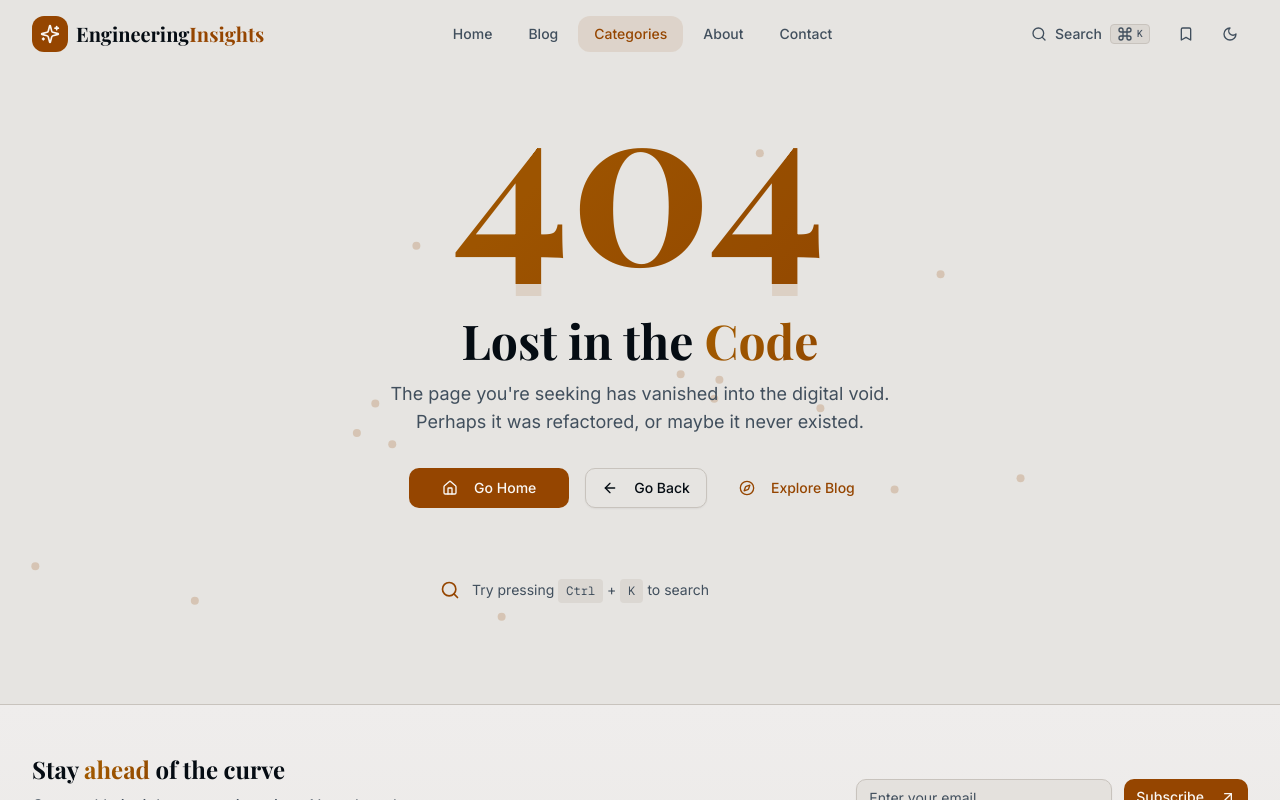
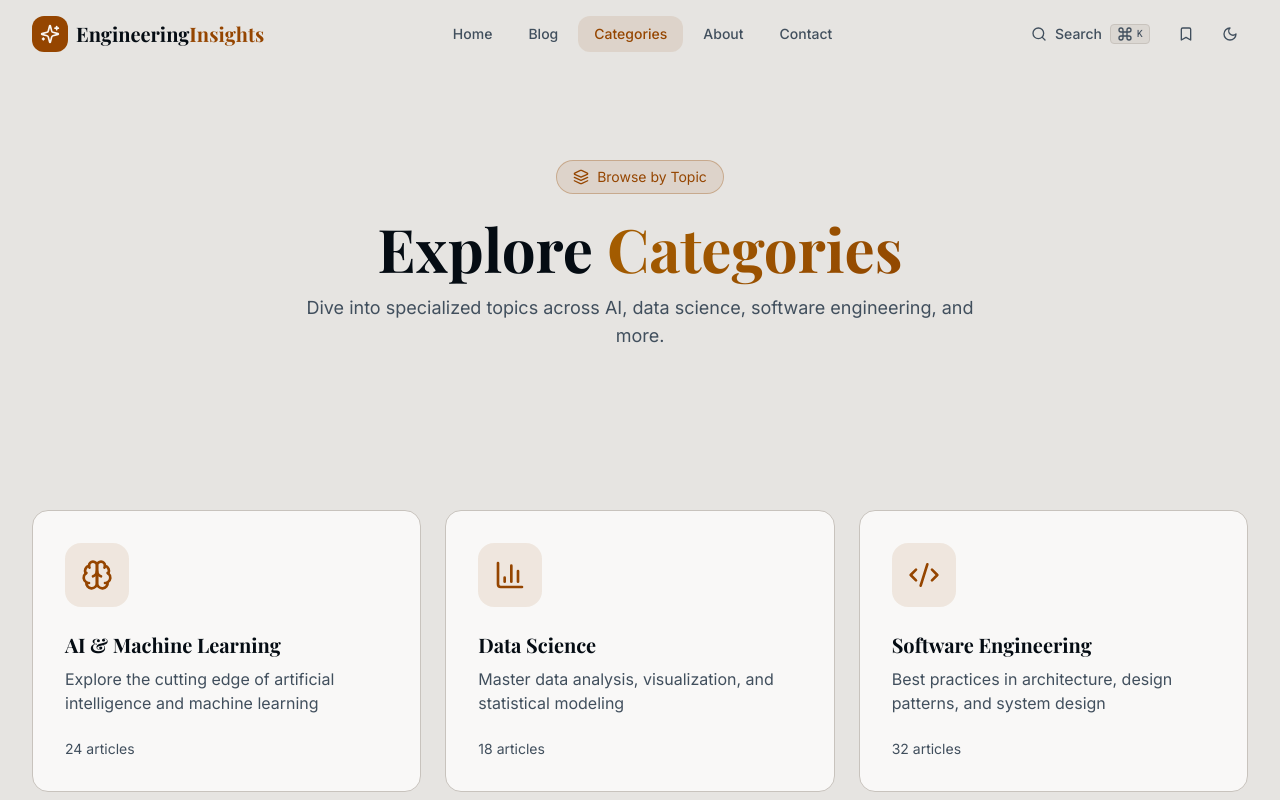
Before and after one commit to levisstrauss/engineering-insights-blog, a Next.js app: page /categories in a window 1280 px wide. Before the commit this address had no page. Shown: the top 800 px of the page. Built offline with nearby package versions, Linux system fonts and the light colour scheme; a web font is replaced by a local one.

Commit message:
Add the category section

```diff
--- /dev/null
+++ b/app/categories/page.tsx
@@ -0,0 +1,32 @@
+import type { Metadata } from "next"
+import { Header } from "@/components/header"
+import { Footer } from "@/components/footer"
+import { CategoriesHero } from "@/components/categories/categories-hero"
+import { CategoryCard } from "@/components/categories/category-card"
+import { categories } from "@/lib/data"
+
+export const metadata: Metadata = {
+  title: "Categories",
+  description: "Browse articles by category - AI/ML, Data Science, Software Engineering, Web Development, and more.",
+}
+
+export default function CategoriesPage() {
+  return (
+    <div className="min-h-screen bg-background">
+      <Header />
+      <main>
+        <CategoriesHero />
+        <section className="py-16">
+          <div className="mx-auto max-w-7xl px-4 sm:px-6 lg:px-8">
+            <div className="grid gap-6 md:grid-cols-2 lg:grid-cols-3">
+              {categories.map((category, index) => (
+                <CategoryCard key={category.id} category={category} index={index} />
+              ))}
+            </div>
+          </div>
+        </section>
+      </main>
+      <Footer />
+    </div>
+  )
+}
--- /dev/null
+++ b/components/categories/categories-hero.tsx
@@ -0,0 +1,30 @@
+"use client"
+
+import { motion } from "framer-motion"
+import { Layers } from "lucide-react"
+
+export function CategoriesHero() {
+  return (
+    <section className="relative py-16 md:py-24 overflow-hidden">
+      <div className="absolute inset-0 -z-10">
+        <div className="absolute top-1/2 left-1/4 h-64 w-64 rounded-full bg-primary/10 blur-3xl" />
+        <div className="absolute bottom-0 right-1/4 h-64 w-64 rounded-full bg-primary/5 blur-3xl" />
+      </div>
+
+      <div className="mx-auto max-w-7xl px-4 sm:px-6 lg:px-8">
+        <motion.div initial={{ opacity: 0, y: 20 }} animate={{ opacity: 1, y: 0 }} className="text-center">
+          <div className="inline-flex items-center gap-2 rounded-full border border-primary/30 bg-primary/10 px-4 py-1.5 text-sm text-primary mb-6">
+            <Layers className="h-4 w-4" />
+            <span>Browse by Topic</span>
+          </div>
+          <h1 className="font-serif text-4xl font-bold text-foreground md:text-5xl lg:text-6xl">
+            Explore <span className="text-gradient-gold">Categories</span>
+          </h1>
+          <p className="mt-4 text-lg text-muted-foreground max-w-2xl mx-auto">
+            Dive into specialized topics across AI, data science, software engineering, and more.
+          </p>
+        </motion.div>
+      </div>
+    </section>
+  )
+}
--- /dev/null
+++ b/components/categories/category-card.tsx
@@ -0,0 +1,70 @@
+"use client"
+
+import type * as React from "react"
+import Link from "next/link"
+import { motion } from "framer-motion"
+import { Brain, BarChart3, Code2, Globe, Server, ArrowRight } from "lucide-react"
+import { cn } from "@/lib/utils"
+import type { Category } from "@/lib/types"
+
+const iconMap: Record<string, React.ElementType> = {
+  Brain,
+  BarChart3,
+  Code2,
+  Globe,
+  Server,
+}
+
+interface CategoryCardProps {
+  category: Category
+  index: number
+}
+
+export function CategoryCard({ category, index }: CategoryCardProps) {
+  const Icon = iconMap[category.icon] || Code2
+
+  return (
+    <motion.div
+      initial={{ opacity: 0, y: 20 }}
+      animate={{ opacity: 1, y: 0 }}
+      transition={{ duration: 0.5, delay: index * 0.1 }}
+    >
+      <Link href={`/categories/${category.slug}`}>
+        <div className="group relative h-full overflow-hidden rounded-2xl border border-border bg-card p-8 transition-all duration-300 hover:border-primary/50 hover:shadow-lg hover:shadow-primary/5">
+          {/* Gradient Background */}
+          <div
+            className={cn(
+              "absolute inset-0 opacity-0 group-hover:opacity-10 transition-opacity duration-300 bg-gradient-to-br",
+              category.color,
+            )}
+          />
+
+          <div className="relative">
+            {/* Icon */}
+            <div className="mb-6 flex h-16 w-16 items-center justify-center rounded-2xl bg-primary/10 text-primary group-hover:bg-primary group-hover:text-primary-foreground transition-colors">
+              <Icon className="h-8 w-8" />
+            </div>
+
+            {/* Content */}
+            <h3 className="font-serif text-xl font-bold text-foreground group-hover:text-primary transition-colors">
+              {category.name}
+            </h3>
+            <p className="mt-2 text-muted-foreground">{category.description}</p>
+
+            {/* Footer */}
+            <div className="mt-6 flex items-center justify-between">
+              <span className="text-sm text-muted-foreground">{category.postCount} articles</span>
+              <motion.div
+                className="flex items-center gap-1 text-sm text-primary opacity-0 group-hover:opacity-100 transition-opacity"
+                whileHover={{ x: 5 }}
+              >
+                Explore
+                <ArrowRight className="h-4 w-4" />
+              </motion.div>
+            </div>
+          </div>
+        </div>
+      </Link>
+    </motion.div>
+  )
+}
```
